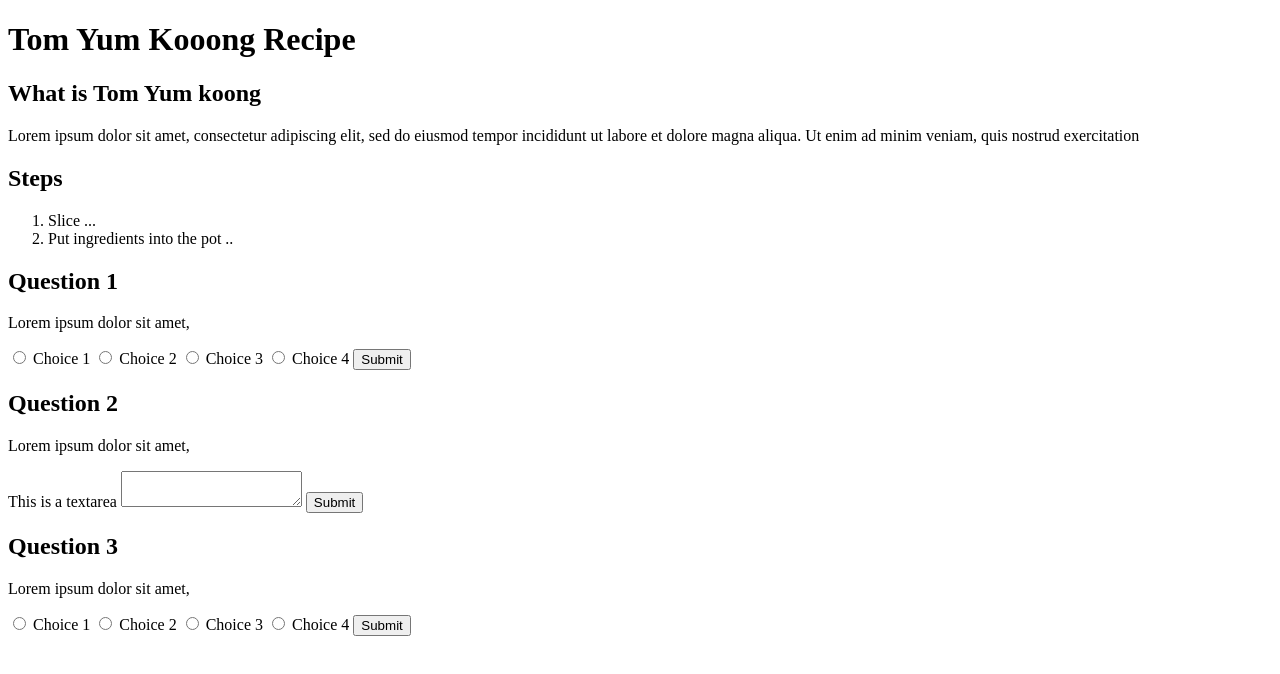
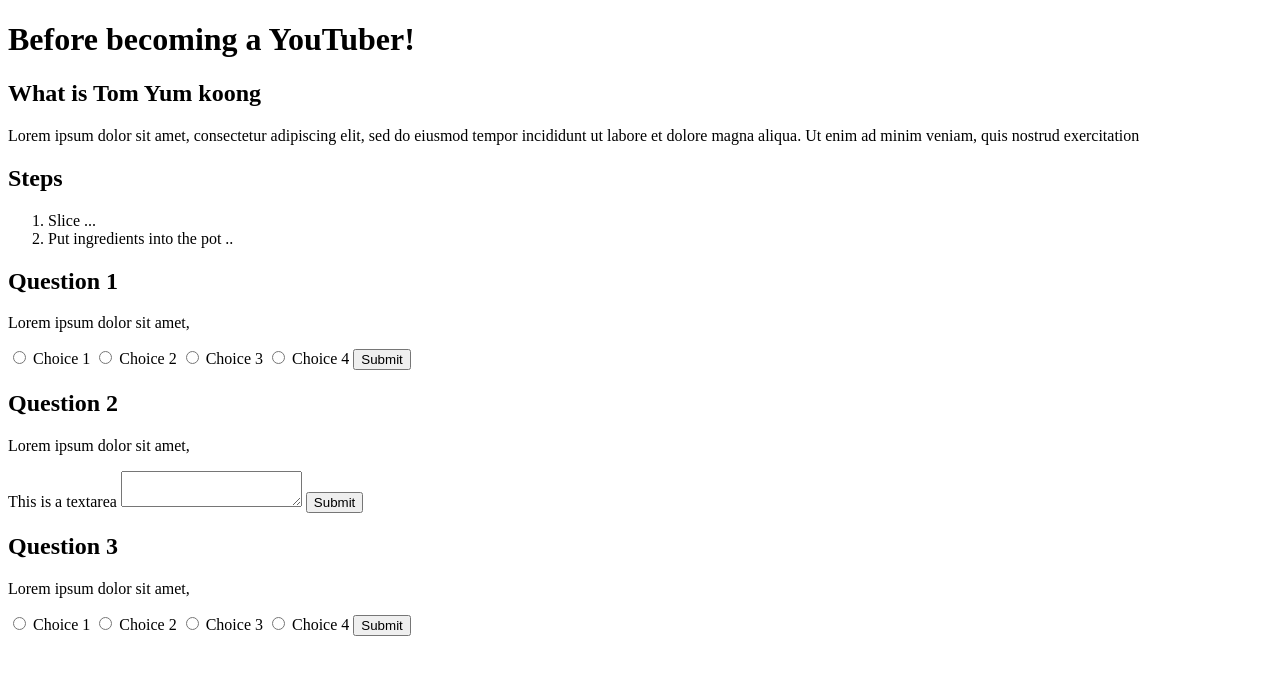
Before and after one commit to DollayaDollaya/finalproject, a plain HTML site: page lessonone.html in a window 1280 px wide. Drawn offline with Linux system fonts and the light colour scheme.

Commit message:
Update lessonone.html

```diff
--- a/lessonone.html
+++ b/lessonone.html
@@ -5,7 +5,7 @@
     <title>Test</title>
   </head>
   <body>
-    <h1>Tom Yum Kooong Recipe</h1>
+    <h1>Before becoming a YouTuber!</h1>
 
     <h2>What is Tom Yum koong</h2>
     <p>
```
